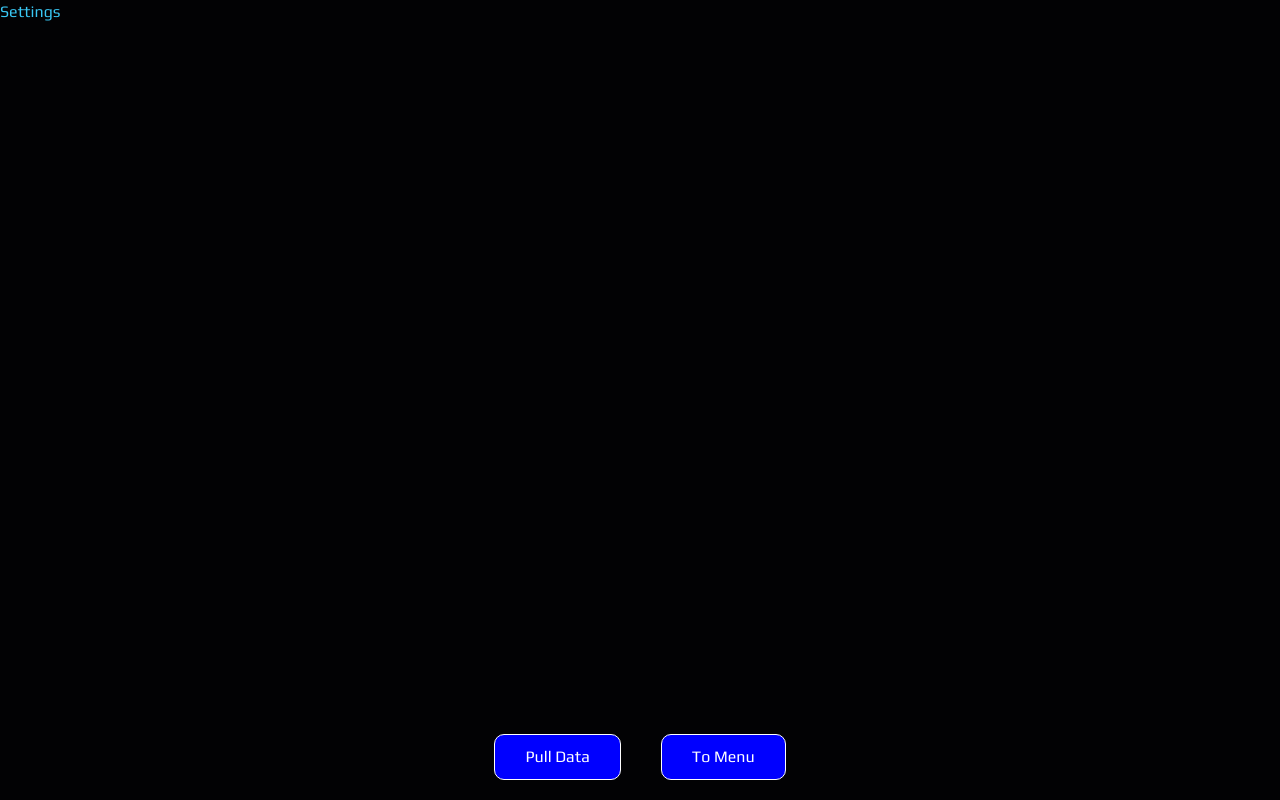
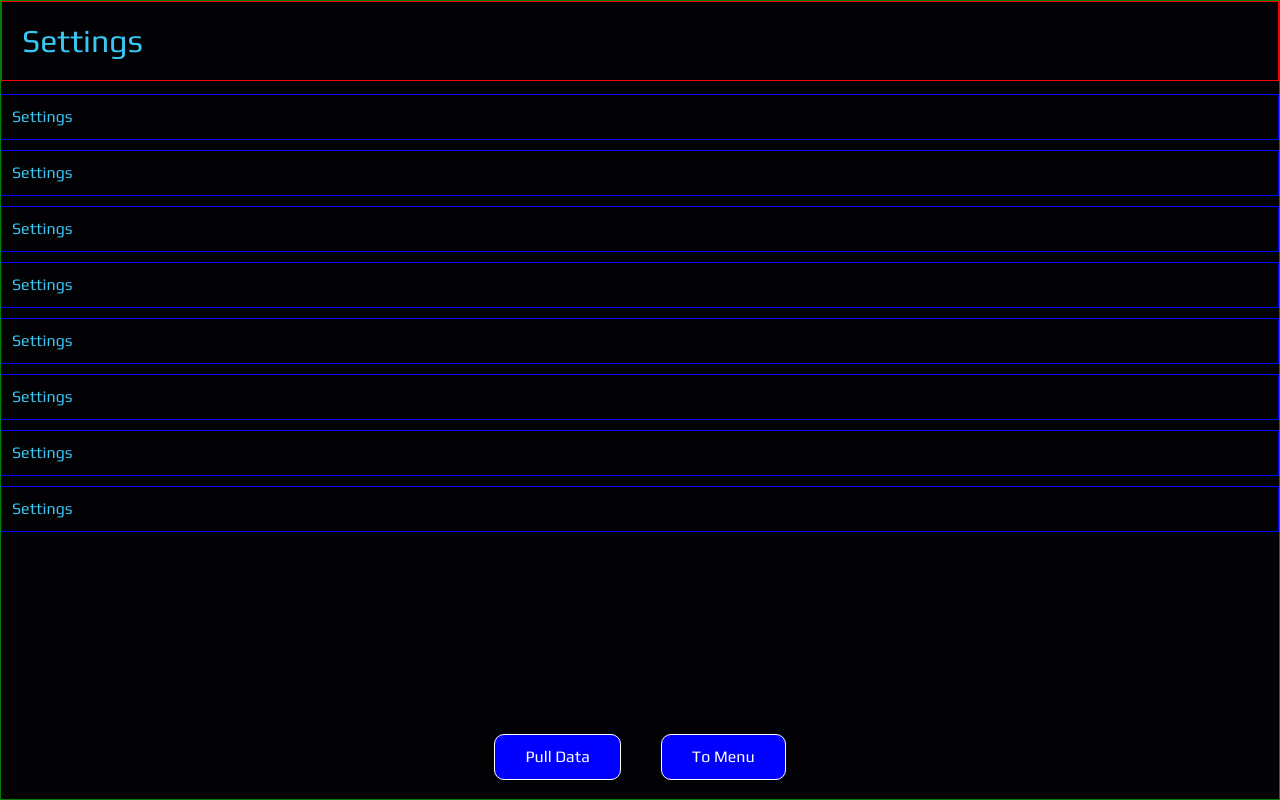
Before and after one commit to sebcyde/UPD8, a React (Create React App) app: page /settings in a window 1280 px wide. Built offline with nearby package versions, Linux system fonts and the light colour scheme.

Commit message:
moved styled components to seperate file

```diff
--- a/src/App.tsx
+++ b/src/App.tsx
@@ -10,6 +10,7 @@ import { Routes, Route, useNavigate } from 'react-router-dom';
 import { NewsKey, PortKey } from './API/Keys';
 import { useDispatch, useSelector } from 'react-redux';
 import { ExampleTicker, DefaultPort } from './Types/Ticker';
+import { PullButton } from './Styles/AllComponents';
 import LoadingPage from './Pages/LoadingPage';
 import styled from 'styled-components';
 import Dashboard from './Pages/Dashboard';
@@ -21,16 +22,6 @@ import Menu from './Pages/Menu';
 import News from './Pages/News';
 import Japanese from './Pages/Japanese';
 // import Translate from './Pages/Translate';
-
-const PullButton = styled.button`
-	padding: 10px 30px;
-	background-color: blue;
-	color: white;
-	border-radius: 10px;
-	border: none;
-	margin: 20px;
-	border: 1px solid white;
-`;
 
 function App() {
 	let Portfolio = useSelector((state: any) => state.Portfolio);
--- a/src/Pages/Menu.tsx
+++ b/src/Pages/Menu.tsx
@@ -1,34 +1,7 @@
 import React, { CSSProperties } from 'react';
 import { useNavigate } from 'react-router-dom';
 import styled from 'styled-components';
-import BG1 from '../Assets/Sci-Fi/Blue/Hud7.png';
-
-const DashboardContainer = styled.div`
-	height: 100%;
-	width: 100%;
-	display: flex;
-	flex-direction: column;
-	align-items: center;
-	justify-content: center;
-`;
-
-const DashboardMenuItem = styled.div`
-	height: 100px;
-	width: 80%;
-	display: flex;
-	flex-direction: column;
-	// background-color: green;
-	color: white;
-	align-items: center;
-	justify-content: center;
-	margin: 20px;
-	// border: 1px solid red;
-	background-image: url(${BG1});
-	background-size: 80%;
-	background-position: center;
-	background-repeat: no-repeat;
-	font-size: 22px;
-`;
+import { DashboardContainer, DashboardMenuItem } from '../Styles/AllComponents';
 
 function Menu() {
 	const navigate = useNavigate();
--- a/src/Pages/Settings.tsx
+++ b/src/Pages/Settings.tsx
@@ -1,9 +1,23 @@
 import React from 'react';
+import styled from 'styled-components';
+import { SettingsContainer } from '../Styles/AllComponents';
 
-type Props = {};
-
-function Settings({}: Props) {
-	return <div>Settings</div>;
+function Settings() {
+	return (
+		<SettingsContainer>
+			<h2>Settings</h2>
+			<div>
+				<span>Settings</span>
+				<span>Settings</span>
+				<span>Settings</span>
+				<span>Settings</span>
+				<span>Settings</span>
+				<span>Settings</span>
+				<span>Settings</span>
+				<span>Settings</span>
+			</div>
+		</SettingsContainer>
+	);
 }
 
 export default Settings;
--- /dev/null
+++ b/src/Styles/AllComponents.ts
@@ -0,0 +1,61 @@
+import styled from 'styled-components';
+import BG1 from '../Assets/Sci-Fi/Blue/Hud7.png';
+
+export const DashboardContainer = styled.div`
+	height: 100%;
+	width: 100%;
+	display: flex;
+	flex-direction: column;
+	align-items: center;
+	justify-content: center;
+`;
+
+export const DashboardMenuItem = styled.div`
+	height: 100px;
+	width: 80%;
+	display: flex;
+	flex-direction: column;
+	// background-color: green;
+	color: white;
+	align-items: center;
+	justify-content: center;
+	margin: 20px;
+	// border: 1px solid red;
+	background-image: url(${BG1});
+	background-size: 80%;
+	background-position: center;
+	background-repeat: no-repeat;
+	font-size: 22px;
+`;
+
+export const PullButton = styled.button`
+	padding: 10px 30px;
+	background-color: blue;
+	color: white;
+	border-radius: 10px;
+	border: none;
+	margin: 20px;
+	border: 1px solid white;
+`;
+
+export const SettingsContainer = styled.div`
+	width: 100%;
+	height: 100%;
+	border: 1px solid green;
+
+	h2 {
+		border: 1px solid red;
+		padding: 20px;
+	}
+
+	div {
+		width: 100%;
+		display: flex;
+		flex-direction: column;
+		span {
+			border: 1px solid blue;
+			margin: 5px 0px;
+			padding: 10px;
+		}
+	}
+`;
--- a/src/index.css
+++ b/src/index.css
@@ -12,3 +12,9 @@ body,
 	position: fixed;
 	overflow-y: scroll;
 }
+.App > div:nth-of-type(1) {
+	z-index: 2;
+}
+.App > div:nth-of-type(2) {
+	z-index: 1;
+}
```
